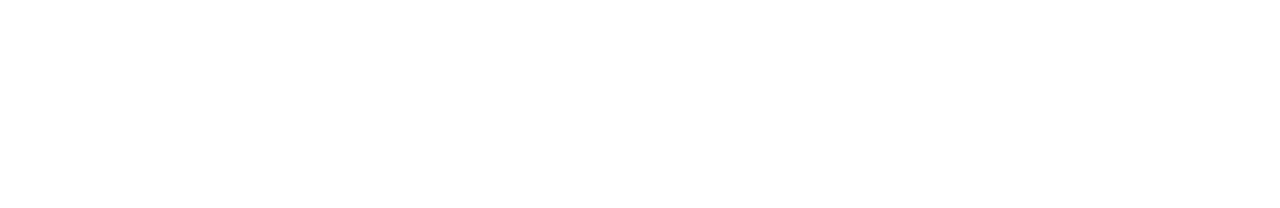
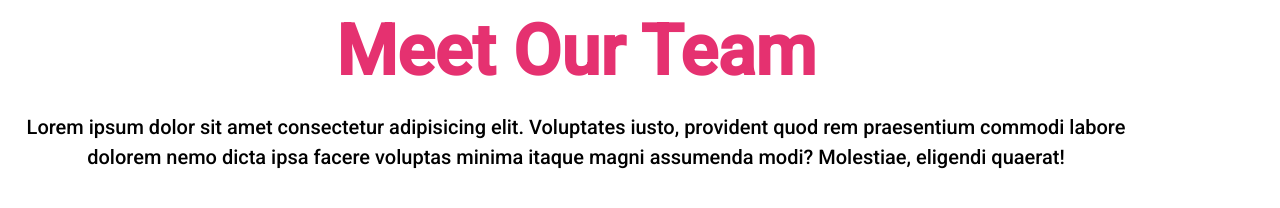
Before and after one commit to LucaBrivio183/html-css-float-cards, a plain HTML site: page index.html in a window 1280 px wide. Drawn offline with Linux system fonts and the light colour scheme.

Commit message:
Added page title&subtitle

```diff
--- a/css/style.css
+++ b/css/style.css
@@ -15,7 +15,28 @@ ________________________________________________________*/
 TITLE&SUBTITLE
 ________________________________________________________*/
 
+body {
+    font-family: 'Roboto', sans-serif;
+    max-width: 90%;
+}
 
+.pagetitle  {
+    text-align: center;
+    height: 15%;
+    margin: 10px auto;
+}
+
+h2 {
+    font-family: font-family: 'Titan One', cursive;
+    color: #e53170;
+    font-size: 70px;
+    margin-bottom: 20px;
+}
+
+.pagetitle p {
+    font-size: 20px;
+    line-height: 30px;
+}
 
 /* ____________________________________________________
 
--- a/index.html
+++ b/index.html
@@ -14,12 +14,12 @@
 </head>
 <body>
     <main>
-    <!-- title -->
-        <h2></h2>
-    <!-- /title -->
-    <!-- subtitle -->
-        <p></p>
-    <!-- /subtitle -->
+    <!-- title&subtitle -->
+        <section class="pagetitle">
+            <h2>Meet Our Team</h2>
+            <p>Lorem ipsum dolor sit amet consectetur adipisicing elit. Voluptates iusto, provident quod rem praesentium commodi labore dolorem nemo dicta ipsa facere voluptas minima itaque magni assumenda modi? Molestiae, eligendi quaerat!</p>
+        </section>
+    <!-- /title&subtitle -->
     <!-- cardsbox -->
         <div class="container clearfix">
 
```
